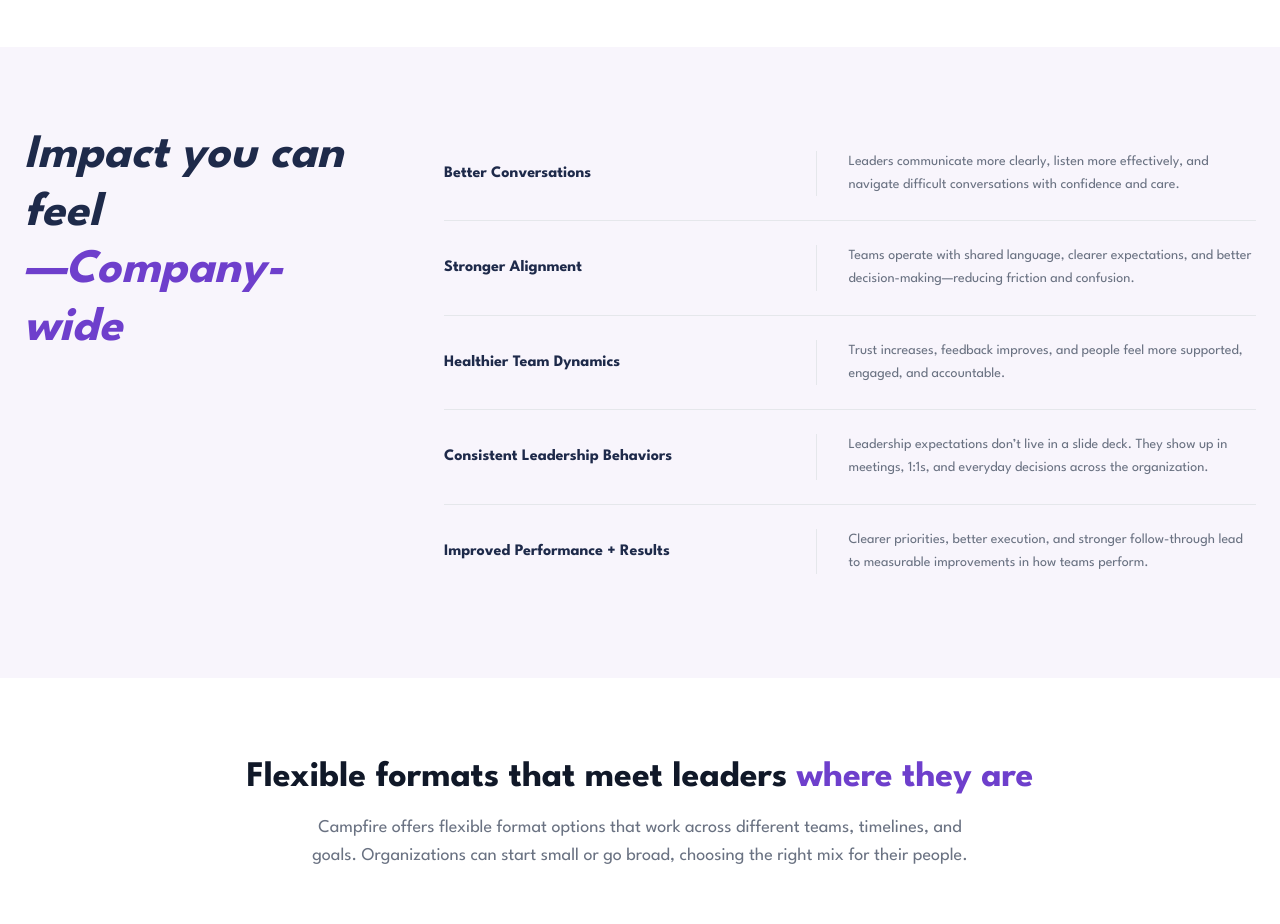
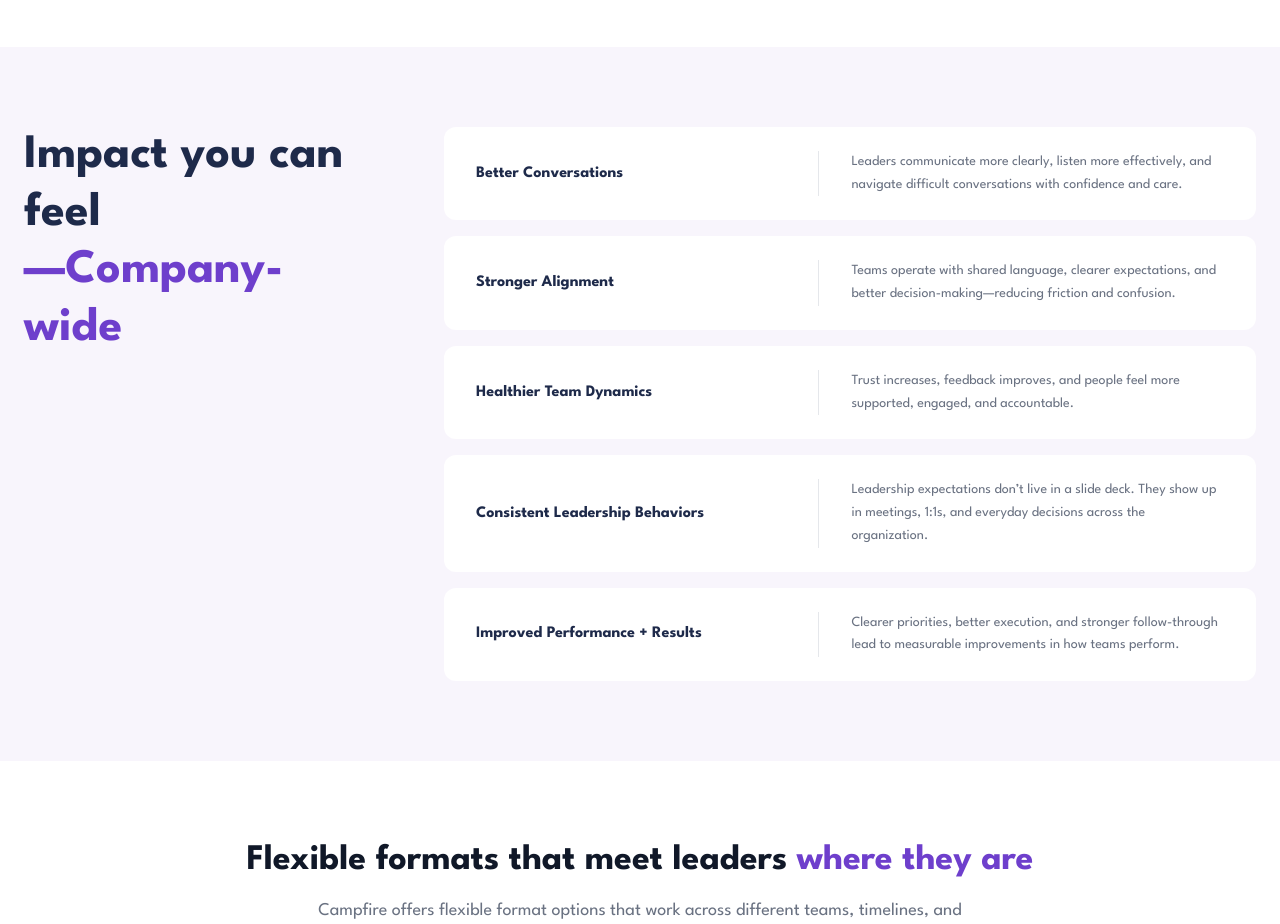
Before and after one commit to stevearntz/campfire-website, a Next.js app: page / in a window 1280 px wide. Shown: the part 5340-6264 px from the top of the page. Built offline with nearby package versions, Linux system fonts and the light colour scheme; no server answers.

Commit message:
Fix outcomes: remove italics from heading, add white card backgrounds to rows

```diff
--- a/app/page.tsx
+++ b/app/page.tsx
@@ -402,7 +402,7 @@ export default function Home() {
           <div className="flex flex-col lg:flex-row gap-12 lg:gap-20 items-start">
             {/* Left heading */}
             <div className="lg:w-[340px] shrink-0 lg:sticky lg:top-20">
-              <h2 className="text-4xl md:text-5xl font-bold text-[#1E2A4A] leading-[1.2] italic">
+              <h2 className="text-4xl md:text-5xl font-bold text-[#1E2A4A] leading-[1.2]">
                 Impact you can feel
                 <br />
                 <span className="text-[#6E3FCC]">&mdash;Company-wide</span>
@@ -410,7 +410,7 @@ export default function Home() {
             </div>
 
             {/* Right rows */}
-            <div className="flex-1">
+            <div className="flex-1 space-y-4">
               {[
                 {
                   title: "Better Conversations",
@@ -432,12 +432,10 @@ export default function Home() {
                   title: "Improved Performance + Results",
                   desc: "Clearer priorities, better execution, and stronger follow-through lead to measurable improvements in how teams perform.",
                 },
-              ].map((impact, i) => (
+              ].map((impact) => (
                 <div
                   key={impact.title}
-                  className={`grid grid-cols-1 md:grid-cols-[1fr_1px_1.2fr] items-center gap-6 md:gap-8 py-6 ${
-                    i > 0 ? "border-t border-gray-200" : ""
-                  }`}
+                  className="bg-white rounded-xl grid grid-cols-1 md:grid-cols-[1fr_1px_1.2fr] items-center gap-6 md:gap-8 px-8 py-6"
                 >
                   <h3 className="text-base font-bold text-[#1E2A4A]">
                     {impact.title}
```
